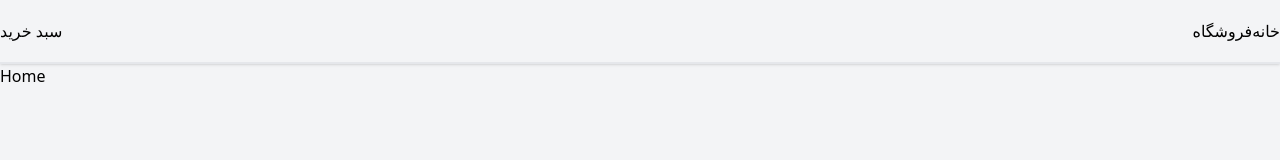
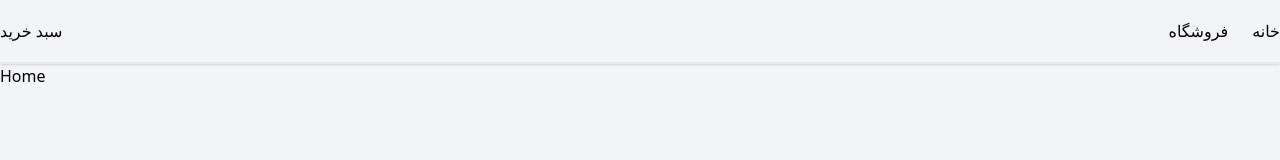
Before and after one commit to mojtaba-m2/complementary-store, a React (Vite) app: page / in a window 1280 px wide. Shown: the top 160 px of the page. Built offline with nearby package versions, Linux system fonts and the light colour scheme.

Commit message:
creating a container component and initial layout

```diff
--- a/src/App.tsx
+++ b/src/App.tsx
@@ -2,16 +2,16 @@
 import Home from "./pages/home/Home";
 import Store from "./pages/store/Store";
 import Navbar from "./components/navbar/Navbar";
+import Layout from "./components/layout/Layout";
 
 function App() {
   return (
-    <div>
-      <Navbar />
+    <Layout>
       <Routes>
         <Route path="/" element={<Home />} />
         <Route path="/store" element={<Store />} />
       </Routes>
-    </div>
+    </Layout>
   );
 }
 
--- /dev/null
+++ b/src/components/container/Container.tsx
@@ -0,0 +1,11 @@
+import React from "react";
+
+interface IContainer {
+  children: React.ReactNode;
+}
+
+function Container({ children }: IContainer) {
+  return <div className="container mx-auto">{children}</div>;
+}
+
+export default Container;
--- /dev/null
+++ b/src/components/layout/Layout.tsx
@@ -0,0 +1,18 @@
+import React from "react";
+import Navbar from "../navbar/Navbar";
+
+interface ILayout {
+  children: React.ReactNode;
+}
+
+function Layout({ children }: ILayout) {
+  return (
+    <>
+      <Navbar />
+
+      {children}
+    </>
+  );
+}
+
+export default Layout;
--- a/src/components/navbar/Navbar.tsx
+++ b/src/components/navbar/Navbar.tsx
@@ -1,13 +1,16 @@
 import { Link } from "react-router-dom";
+import Container from "../container/Container";
 
 function Navbar() {
   return (
-    <div className="h-16 border-b-2 shadow flex flex-row-reverse justify-between items-center">
+    <div className="h-16 border-b-2 shadow flex items-center">
+      <Container>
+        <div className="flex flex-row-reverse justify-between items-center">
           <ul className="flex flex-row-reverse">
-        <li>
+            <li className="ml-6">
               <Link to={"/"}>خانه</Link>
             </li>
-        <li>
+            <li className="ml-6">
               <Link to={"/store"}>فروشگاه</Link>
             </li>
           </ul>
@@ -16,6 +19,8 @@
             <button>سبد خرید</button>
           </div>
         </div>
+      </Container>
+    </div>
   );
 }
 
```
Lines whose indentation alone changed are shown as unchanged.
